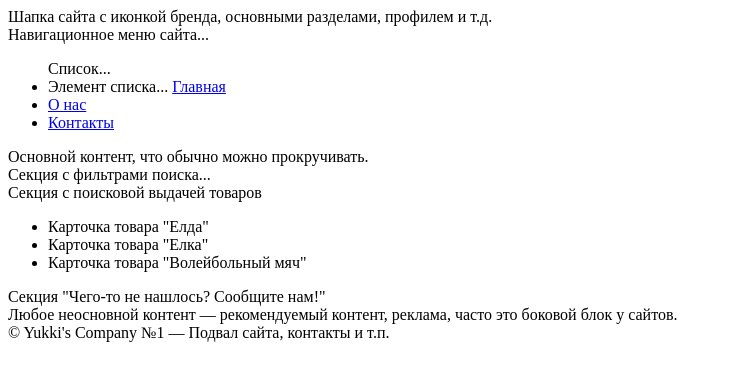
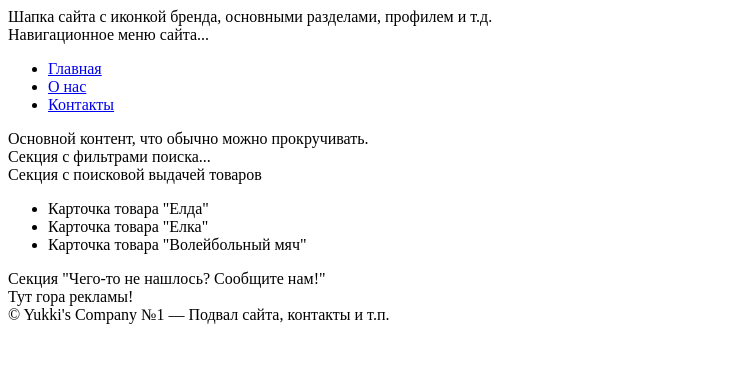
Before and after one commit to EaredRodent/Frontend-Learning, a website: page html/1.basic-website-structure/index.html in a window 1280 px wide. Shown: the whole page, without its empty margins (0-732 px from the left). Drawn offline with Linux system fonts and the light colour scheme.

Commit message:
Добавила урок №1

```diff
--- a/html/1.basic-website-structure/index.html
+++ b/html/1.basic-website-structure/index.html
@@ -5,9 +5,7 @@
     <nav>
         Навигационное меню сайта...
         <ul>
-            Список...
             <li>
-                Элемент списка...
                 <a href="/">Главная</a>
             </li>
             <li>
@@ -55,7 +53,7 @@
 </main>
 
 <aside>
-    Любое неосновной контент — рекомендуемый контент, реклама, часто это боковой блок у сайтов.
+    Тут гора рекламы!
 </aside>
 
 <footer>
```
Also changed, not shown: html/1.basic-website-structure/README.md.
